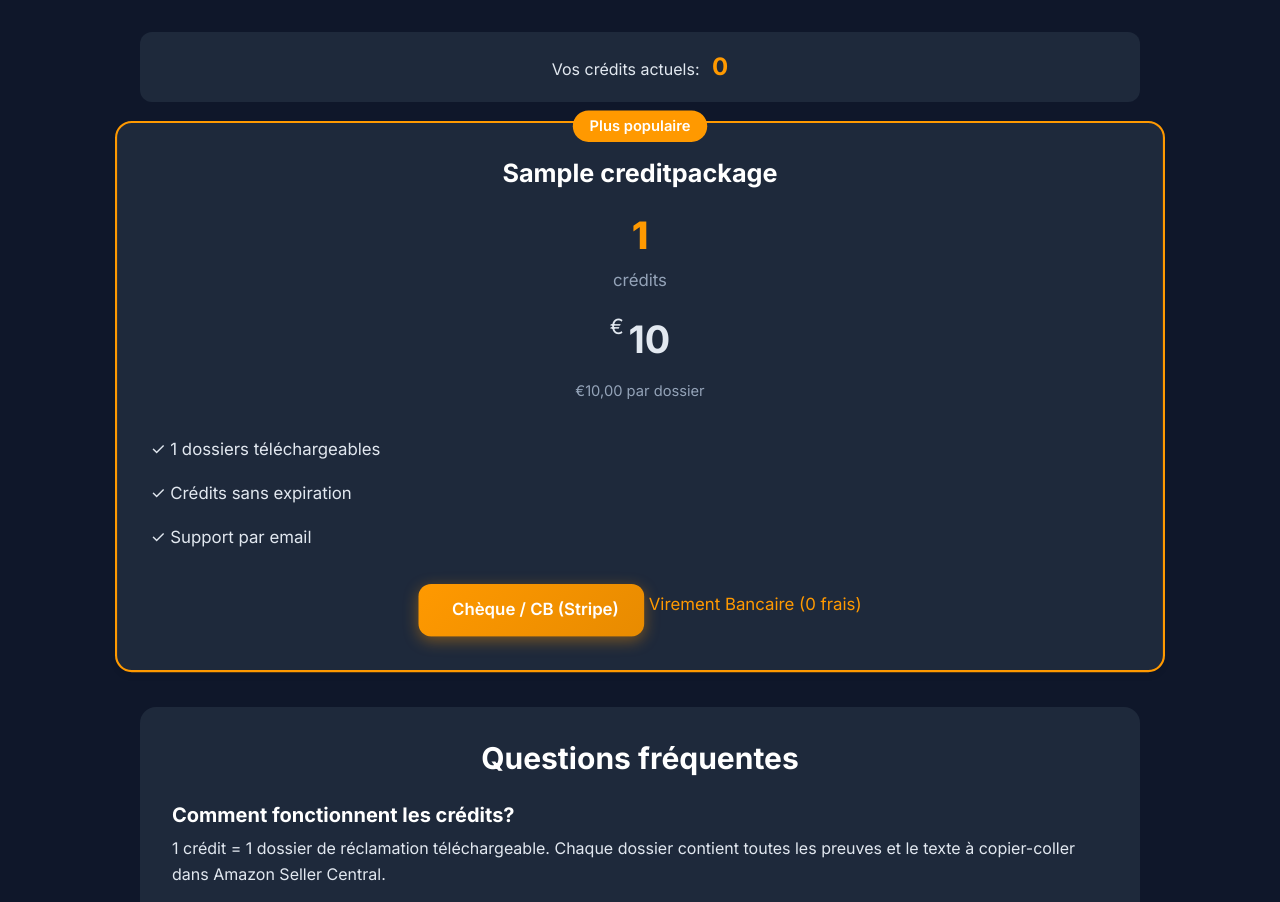
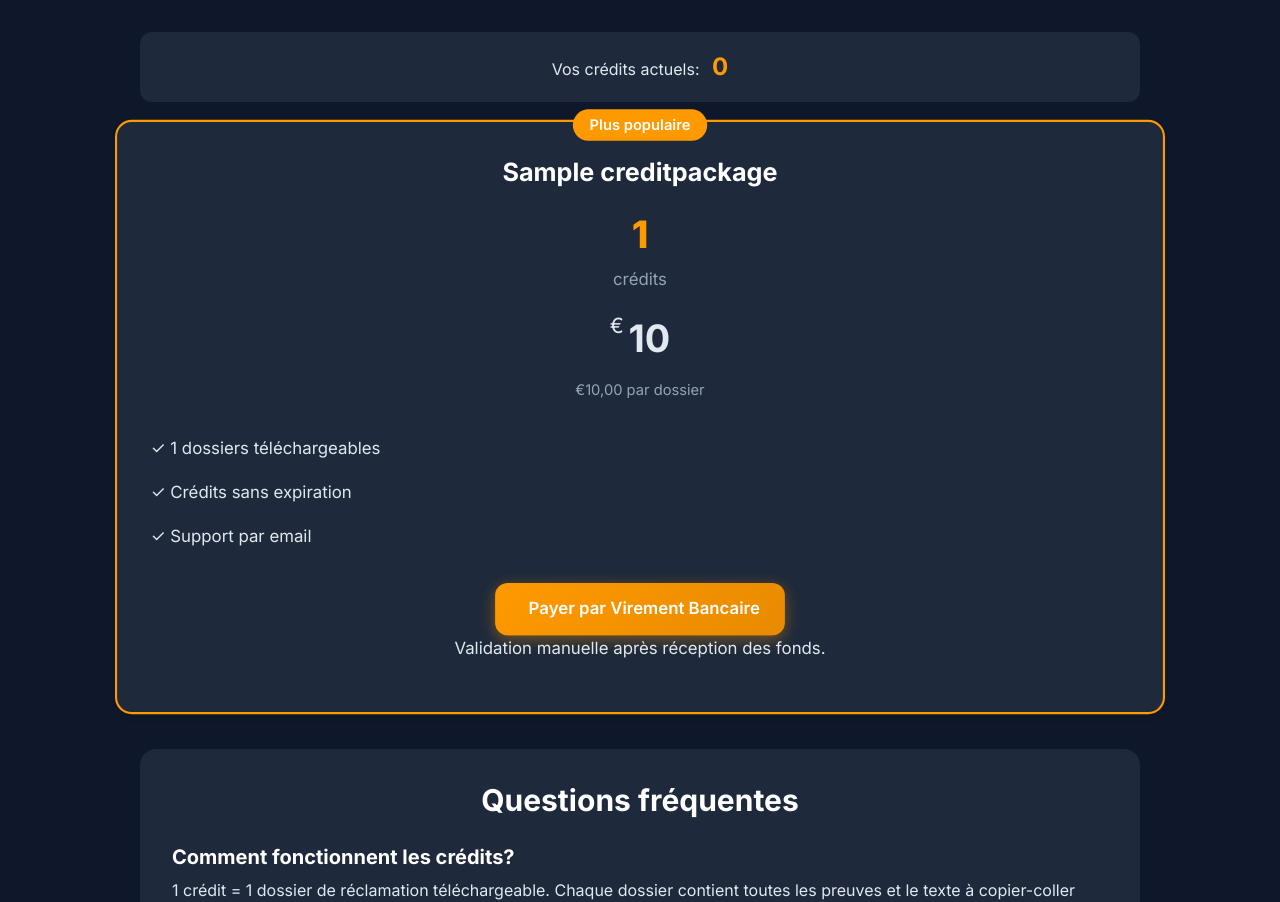
Before and after one commit to Eric9712/amazon-audit-saas, a Django app: page /payments/pricing/ in a window 1280 px wide. Shown: the part 176-1078 px from the top of the page. Run offline with Django 4.2, Linux system fonts and the light colour scheme; a user stored in the database is signed in; data comes from the database, SQL or seed files in the repository; tables that the repository leaves empty hold one stand-in row (values such as "Sample post"); data that the repository does not hold is empty.

Commit message:
Disable Stripe payment, keep only Wire Transfer

```diff
--- a/templates/payments/pricing.html
+++ b/templates/payments/pricing.html
@@ -44,15 +44,21 @@
             </ul>
 
             <div class="flex flex-col gap-3">
+                <!-- Stripe/Cheque temporarily disabled
                 <a href="{% url 'payments:buy_credits' package.pk %}" class="btn {% if package.is_popular %}btn-primary{% else %}btn-secondary{% endif %} w-full py-3 mb-2 flex items-center justify-center gap-2">
                     <i class="fas fa-credit-card"></i>
                     Chèque / CB (Stripe)
                 </a>
+                -->
 
-                <a href="{% url 'payments:buy_credits' package.pk %}?method=bank_transfer" class="text-sm text-gray-500 hover:text-gray-700 dark:text-gray-400 dark:hover:text-gray-200 underline decoration-dotted flex items-center justify-center gap-2 transition-colors">
+                <a href="{% url 'payments:buy_credits' package.pk %}?method=bank_transfer" class="btn {% if package.is_popular %}btn-primary{% else %}btn-secondary{% endif %} w-full py-3 mb-2 flex items-center justify-center gap-2">
                     <i class="fas fa-university"></i>
-                    Virement Bancaire (0 frais)
+                    Payer par Virement Bancaire
                 </a>
+
+                <p class="text-xs text-center text-gray-500 mt-2">
+                    Validation manuelle après réception des fonds.
+                </p>
             </div>
         </div>
         {% empty %}
```
